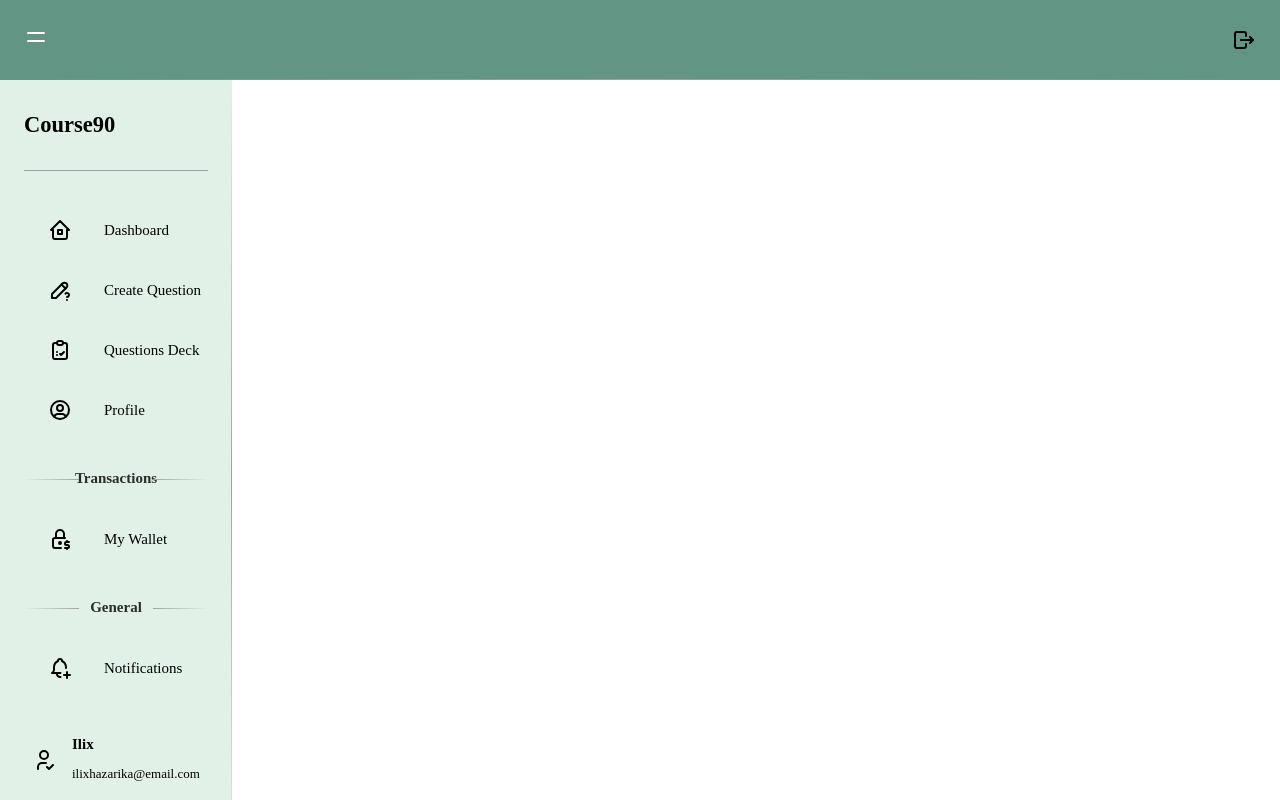
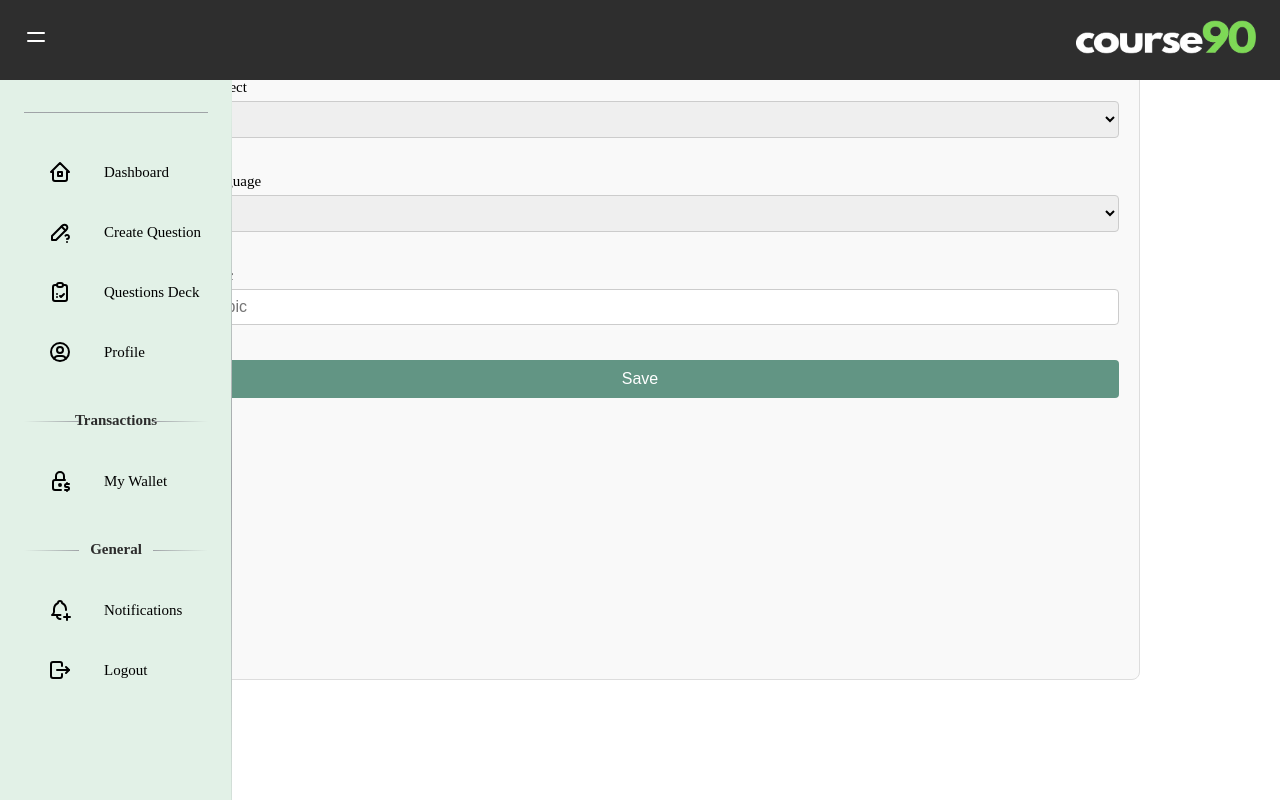
Before and after one commit to Ilix-studio/course90_teachers-webApp, a React (Vite) app: page /create-question in a window 1280 px wide. Built offline with nearby package versions, Linux system fonts and the light colour scheme.

Commit message:
feature/create-Question

```diff
--- a/package.json
+++ b/package.json
@@ -13,6 +13,7 @@
     "@reduxjs/toolkit": "^2.2.7",
     "@tabler/icons": "^3.19.0",
     "@tabler/icons-react": "^3.19.0",
+    "antd": "^5.21.4",
     "axios": "^1.7.7",
     "react": "^18.3.1",
     "react-dom": "^18.3.1",
--- a/src/components/layout/Header.tsx
+++ b/src/components/layout/Header.tsx
@@ -1,6 +1,6 @@
 import "./layoutStyles.css";
 import { IconMenu } from "@tabler/icons-react";
-import { IconLogout } from "@tabler/icons-react";
+import logo from "../../assets/images/course90-logo.png";
 
 interface HeaderProps {
   toggleSidebar: () => void; // Add this prop to trigger the sidebar toggle
@@ -17,7 +17,11 @@ const Header: React.FC<HeaderProps> = ({ toggleSidebar }) => {
           >
             <IconMenu stroke={2} />
           </div>
-          <IconLogout stroke={2} />
+          <img
+            src={logo}
+            alt='logo'
+            style={{ height: "48px", width: "180px" }}
+          />
         </div>
       </header>
     </>
--- a/src/components/layout/Sidebar.tsx
+++ b/src/components/layout/Sidebar.tsx
@@ -6,7 +6,6 @@ import {
   IconHome2,
   IconCheckupList,
   IconPencilQuestion,
-  IconUserCheck,
   IconPaywall,
   IconBellPlus,
 } from "@tabler/icons-react";
@@ -59,10 +58,6 @@ const Sidebar: React.FC<SidebarProps> = ({ isVisible }) => {
     <div className={`sidebar ${sidebarClass}`} id='sidebar'>
       <nav className='sidebar__container'>
         {/* Sidebar Logo */}
-
-        <div className='sidebar__logo'>
-          <h1 className='sidebar__logo-text'>Course90</h1>
-        </div>
 
         {/* Sidebar Content */}
         <div className='sidebar__content'>
@@ -132,15 +127,6 @@ const Sidebar: React.FC<SidebarProps> = ({ isVisible }) => {
             ))}
           </div>
         </div>
-
-        {/* User Account Info */}
-        <div className='sidebar__account'>
-          <IconUserCheck stroke={2} />
-          <div className='sidebar__names'>
-            <h3 className='sidebar__name'>Ilix</h3>
-            <span className='sidebar__email'>ilixhazarika@email.com</span>
-          </div>
-        </div>
       </nav>
     </div>
   );
--- a/src/components/layout/layoutStyles.css
+++ b/src/components/layout/layoutStyles.css
@@ -3,7 +3,7 @@
   top: 0;
   left: 0;
   width: 100%;
-  background-color: #629584;
+  background-color: #2e2e2e;
   backdrop-filter: blur(16px);
   -webkit-backdrop-filter: blur(16px);
   z-index: 100;
@@ -16,12 +16,6 @@
   bottom: 0;
   width: 100%;
   height: 1px;
-  background: linear-gradient(
-    90deg,
-    hsla(0, 0%, 0%, 0),
-    hsl(210, 4%, 64%),
-    hsla(0, 0%, 0%, 0)
-  );
 }
 
 .header__container {
--- a/src/pages/CreateQuestion/CreateQuestion.tsx
+++ b/src/pages/CreateQuestion/CreateQuestion.tsx
@@ -1,7 +1,126 @@
-const CreateQuestion = () => {
+import React, { useState } from "react";
+import "./createQ-styles.css";
+const CreateQuestion: React.FC = () => {
+  const [activeTab, setActiveTab] = useState<string>("general");
+
+  // Function to switch tabs
+  const handleTabClick = (tab: string) => {
+    setActiveTab(tab);
+  };
+
   return (
-    <div>
-      <h2>Create Questions</h2>
+    <div className='page-container'>
+      {/* Tabs */}
+      <div className='tabs'>
+        <button
+          className={`tab-button ${activeTab === "general" ? "active" : ""}`}
+          onClick={() => handleTabClick("general")}
+        >
+          General
+        </button>
+        <button
+          className={`tab-button ${activeTab === "mockTest" ? "active" : ""}`}
+          onClick={() => handleTabClick("mockTest")}
+        >
+          Mock Test
+        </button>
+      </div>
+
+      {/* Tab Content */}
+      <div className='tab-content'>
+        {activeTab === "general" && (
+          <form className='general-form'>
+            <div className='form-group'>
+              <label htmlFor='subject'>Select Subject</label>
+              <select id='subject'>
+                <option value='math'>Math</option>
+                <option value='science'>Science</option>
+                <option value='science'>English</option>
+                <option value='science'>Social Science</option>
+                {/* Add more subjects here */}
+              </select>
+            </div>
+
+            <div className='form-group'>
+              <label htmlFor='language'>Select Language</label>
+              <select id='language'>
+                <option value='english'>English</option>
+                <option value='hindi'>Assamese</option>
+                {/* Add more languages here */}
+              </select>
+            </div>
+
+            <div className='form-group'>
+              <label htmlFor='topic'>Insert Topic</label>
+              <input type='text' id='topic' placeholder='Enter topic' />
+            </div>
+
+            <button type='submit' className='save-button'>
+              Save
+            </button>
+          </form>
+        )}
+
+        {activeTab === "mockTest" && (
+          <form className='mock-test-form'>
+            <div className='form-group'>
+              <label htmlFor='subject'>Select Subject</label>
+              <select id='subject'>
+                <option value='math'>Math</option>
+                <option value='science'>Science</option>
+                <option value='science'>English</option>
+                <option value='science'>Social Science</option>
+                {/* Add more subjects here */}
+              </select>
+            </div>
+
+            <div className='form-group'>
+              <label htmlFor='language'>Select Language</label>
+              <select id='language'>
+                <option value='english'>English</option>
+                <option value='hindi'>Assamese</option>
+                {/* Add more languages here */}
+              </select>
+            </div>
+
+            <div className='form-group'>
+              <label htmlFor='topic'>Insert Topic</label>
+              <input type='text' id='topic' placeholder='Enter topic' />
+            </div>
+
+            <div className='form-group'>
+              <label htmlFor='totalMarks'>Add Total Marks</label>
+              <input
+                type='number'
+                id='totalMarks'
+                placeholder='Enter total marks'
+              />
+            </div>
+
+            <div className='form-group'>
+              <label htmlFor='passMarks'>Pass Marks</label>
+              <input
+                type='number'
+                id='passMarks'
+                placeholder='Enter pass marks'
+              />
+            </div>
+
+            <div className='cl-toggle-switch'>
+              <label className='cl-switch'>
+                <input type='checkbox' />
+                <span></span>
+              </label>
+              <label htmlFor='timer'>Add Timer</label>
+            </div>
+            <br />
+            <br />
+            <button type='submit' className='save-button'>
+              Save
+            </button>
+          </form>
+        )}
+      </div>
     </div>
   );
 };
--- /dev/null
+++ b/src/pages/CreateQuestion/createQ-styles.css
@@ -0,0 +1,230 @@
+.page-container {
+  max-width: 999px;
+  margin: 0 auto;
+  border: 1px solid #ddd;
+  padding: 20px;
+  border-radius: 8px;
+  background-color: #f9f9f9;
+  height: 85vh; /* Set to fill most of the viewport height */
+  display: flex;
+  flex-direction: column;
+}
+
+.tabs {
+  display: flex;
+  justify-content: flex-start;
+  margin-bottom: 20px;
+  gap: 10px;
+}
+
+.tab-button {
+  padding: 10px 20px;
+  background-color: #e0e0e0;
+  border: none;
+  cursor: pointer;
+  font-size: 16px;
+  border-radius: 4px;
+  transition: background-color 0.3s;
+}
+
+.tab-button:hover {
+  background-color: #ccc;
+}
+
+.tab-button.active {
+  background-color: #629584;
+  color: white;
+}
+
+.tab-content {
+  flex-grow: 1; /* Ensure the content takes up available space */
+  display: block;
+}
+
+.form-group {
+  margin-bottom: 35px;
+}
+
+label {
+  display: block;
+  font-weight: 500;
+  margin-bottom: 5px;
+}
+
+input,
+select {
+  width: 100%;
+  padding: 8px;
+  border: 1px solid #ccc;
+  border-radius: 4px;
+  box-sizing: border-box;
+  font-size: 16px;
+}
+
+input[type="checkbox"] {
+  width: auto;
+}
+
+/* Save button positioned at the bottom */
+.save-button {
+  background-color: #629584;
+  color: white;
+  padding: 10px 15px;
+  border: none;
+  border-radius: 4px;
+  cursor: pointer;
+  font-size: 16px;
+  width: 100%;
+  margin-top: auto; /* Push the save button to the bottom */
+  transition: background-color 0.3s;
+}
+
+.save-button:hover {
+  background-color: #387478;
+}
+
+/* Media query for responsive design */
+@media (max-width: 768px) {
+  .form-group {
+    margin-bottom: 10px;
+  }
+
+  .tab-button {
+    font-size: 14px;
+    padding: 8px 15px;
+  }
+
+  input,
+  select {
+    font-size: 14px;
+  }
+
+  .save-button {
+    font-size: 14px;
+    padding: 8px 10px;
+  }
+}
+
+/* Switch  */
+.cl-toggle-switch {
+  position: relative;
+  display: flex;
+  align-items: center;
+  gap: 10px;
+}
+
+.cl-switch {
+  position: relative;
+  display: inline-block;
+}
+
+/* Input */
+.cl-switch > input {
+  appearance: none;
+  -moz-appearance: none;
+  -webkit-appearance: none;
+  z-index: -1;
+  position: absolute;
+  right: 6px;
+  top: -8px;
+  display: block;
+  margin: 0;
+  border-radius: 50%;
+  width: 40px;
+  height: 40px;
+  background-color: rgba(0, 0, 0, 0.38);
+  outline: none;
+  opacity: 0;
+  transform: scale(1);
+  pointer-events: none;
+  transition: opacity 0.3s 0.1s, transform 0.2s 0.1s;
+}
+
+/* Track */
+.cl-switch > span::before {
+  content: "";
+  float: right;
+  display: inline-block;
+  margin: 5px 0 5px 10px;
+  border-radius: 7px;
+  width: 36px;
+  height: 14px;
+  background-color: rgba(0, 0, 0, 0.38);
+  vertical-align: top;
+  transition: background-color 0.2s, opacity 0.2s;
+}
+
+/* Thumb */
+.cl-switch > span::after {
+  content: "";
+  position: absolute;
+  top: 2px;
+  right: 16px;
+  border-radius: 50%;
+  width: 20px;
+  height: 20px;
+  background-color: #fff;
+  box-shadow: 0 3px 1px -2px rgba(0, 0, 0, 0.2), 0 2px 2px 0 rgba(0, 0, 0, 0.14),
+    0 1px 5px 0 rgba(0, 0, 0, 0.12);
+  transition: background-color 0.2s, transform 0.2s;
+}
+
+/* Checked */
+.cl-switch > input:checked {
+  right: -10px;
+  background-color: #85b8b7;
+}
+
+.cl-switch > input:checked + span::before {
+  background-color: #85b8b7;
+}
+
+.cl-switch > input:checked + span::after {
+  background-color: #018786;
+  transform: translateX(16px);
+}
+
+/* Hover, Focus */
+.cl-switch:hover > input {
+  opacity: 0.04;
+}
+
+.cl-switch > input:focus {
+  opacity: 0.12;
+}
+
+.cl-switch:hover > input:focus {
+  opacity: 0.16;
+}
+
+/* Active */
+.cl-switch > input:active {
+  opacity: 1;
+  transform: scale(0);
+  transition: transform 0s, opacity 0s;
+}
+
+.cl-switch > input:active + span::before {
+  background-color: #8f8f8f;
+}
+
+.cl-switch > input:checked:active + span::before {
+  background-color: #85b8b7;
+}
+
+/* Disabled */
+.cl-switch > input:disabled {
+  opacity: 0;
+}
+
+.cl-switch > input:disabled + span::before {
+  background-color: #ddd;
+}
+
+.cl-switch > input:checked:disabled + span::before {
+  background-color: #bfdbda;
+}
+
+.cl-switch > input:checked:disabled + span::after {
+  background-color: #61b5b4;
+}
```
Also changed, not shown: src/assets/images/course90-logo.png (added), 1 other file (tests, documents, lock files or other folders).
